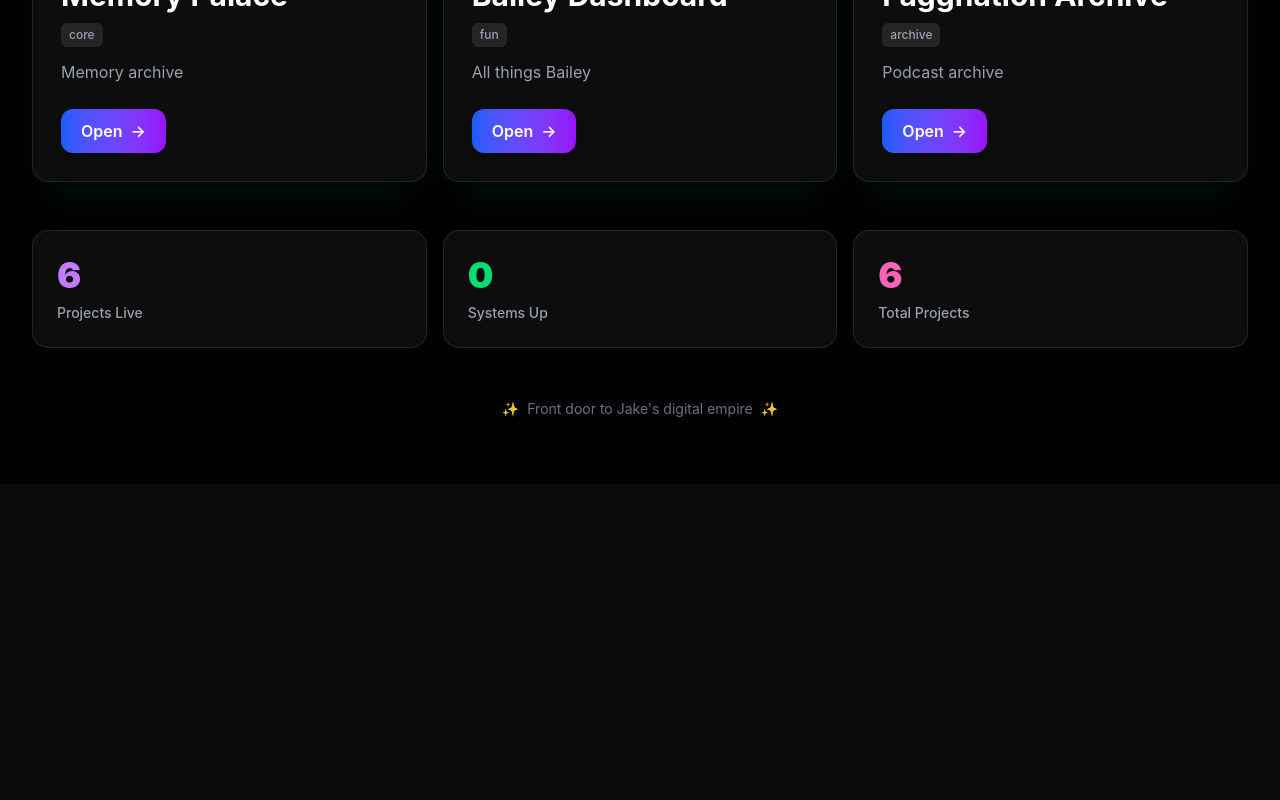
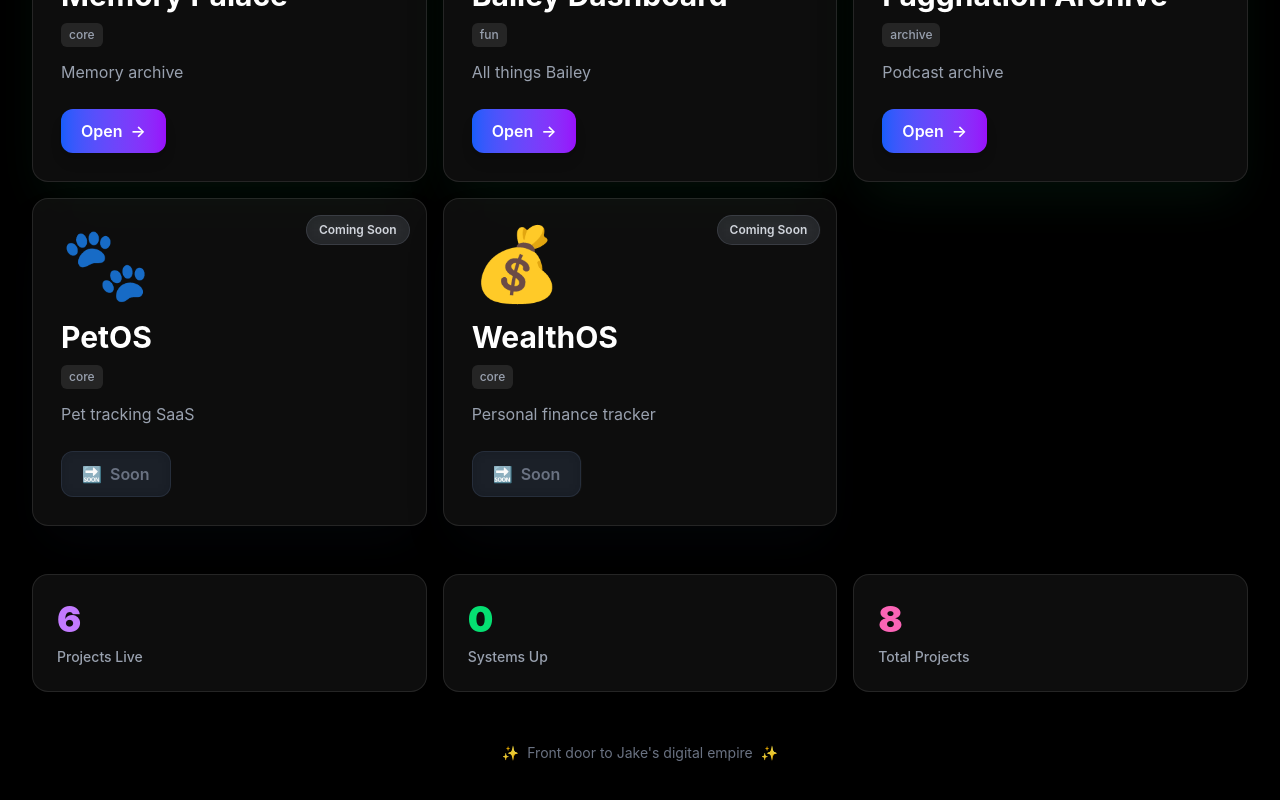
Before and after one commit to nsprdjake/mission-control, a Next.js app: page / in a window 1280 px wide. Shown: the part 1004-1804 px from the top of the page. Before the commit the page ends 1488 px from the top, so only its background shows below. Built offline with nearby package versions, Linux system fonts and the light colour scheme.

Commit message:
Add PetOS and WealthOS SaaS products to hub

```diff
--- a/app/page.tsx
+++ b/app/page.tsx
@@ -70,9 +70,27 @@ const DEFAULT_PROJECTS: Project[] = [
     status: 'live',
     category: 'archive',
   },
+  {
+    id: 'petos',
+    name: 'PetOS',
+    emoji: '🐾',
+    description: 'Pet tracking SaaS',
+    url: 'https://petos.app',
+    status: 'coming-soon',
+    category: 'core',
+  },
+  {
+    id: 'wealthos',
+    name: 'WealthOS',
+    emoji: '💰',
+    description: 'Personal finance tracker',
+    url: 'https://wealth.nsprd.com',
+    status: 'coming-soon',
+    category: 'core',
+  },
 ];
 
-const PROJECTS_VERSION = '2'; // Increment to force refresh from defaults
+const PROJECTS_VERSION = '3'; // Increment to force refresh from defaults
 
 export default function Home() {
   const [projects, setProjects] = useState<Project[]>([]);
```
